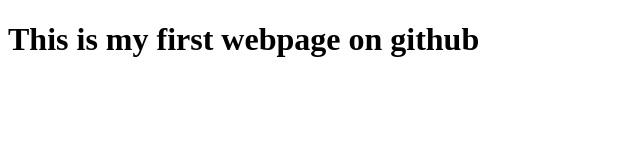
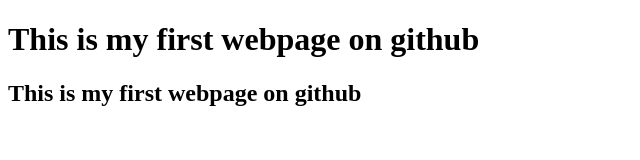
Before and after one commit to Khaled-Terzaki/fankoosh.github.io, a plain HTML site: page index.html in a window 1280 px wide. Shown: the whole page, without its empty margins (0-640 px from the left). Drawn offline with Linux system fonts and the light colour scheme.

Commit message:
Update index.html

```diff
--- a/index.html
+++ b/index.html
@@ -5,5 +5,6 @@
 </head>
 <body>
 <h1>This is my first webpage on github</h1>
+  <h2>This is my first webpage on github</h2>
 </body>
 </html>
```
